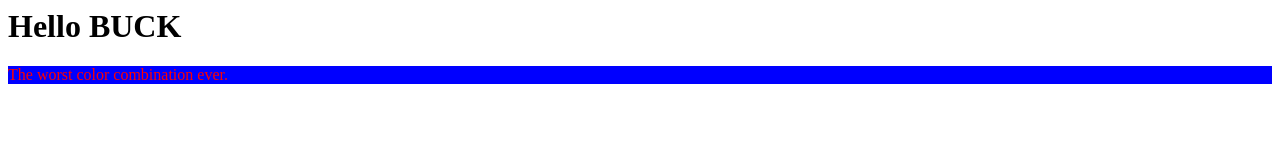
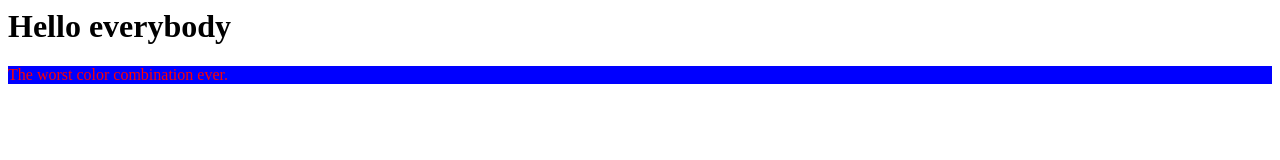
Before and after one commit to mattkenefick/hooks-test-00, a plain HTML site: page index.html in a window 1280 px wide. Drawn offline with Linux system fonts and the light colour scheme.

Commit message:
Update index.html

```diff
--- a/index.html
+++ b/index.html
@@ -1,4 +1,4 @@
-<h1>Hello BUCK</h1>
+<h1>Hello everybody</h1>
 <div style="background: blue; color: red">
     The worst color combination ever.
 </div>
```
